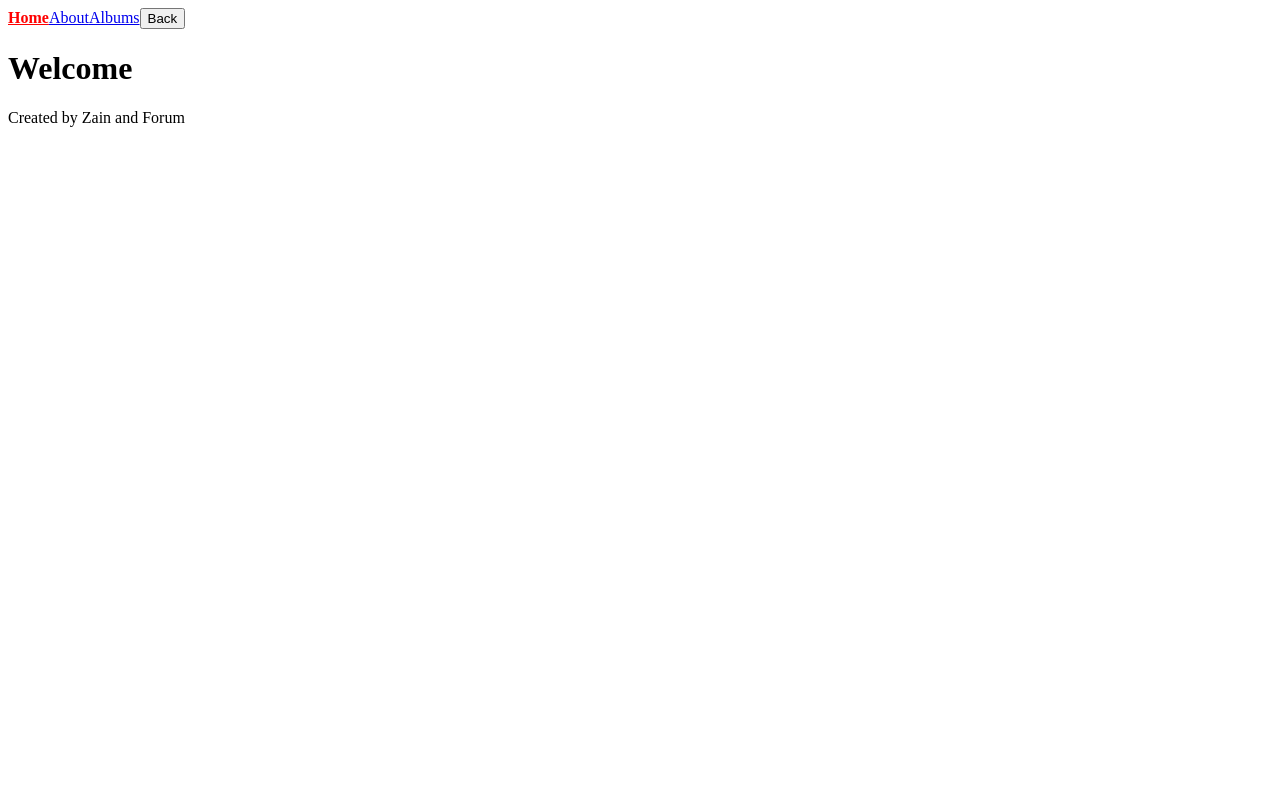
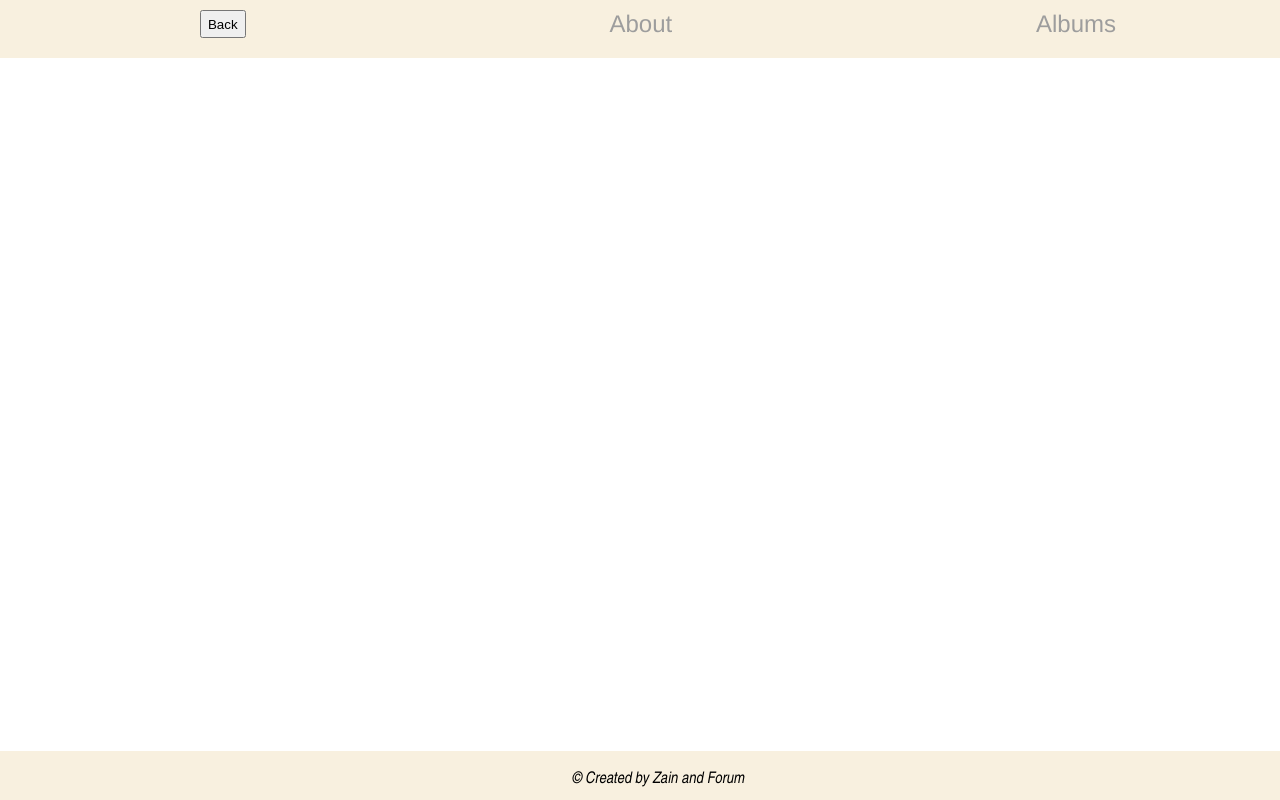
Before and after one commit to Zain1Uppal/Music-App, a React app: page / in a window 1280 px wide. Built offline with nearby package versions, Linux system fonts and the light colour scheme.

Commit message:
Remove Home route and add styling to Header and Footer

```diff
--- a/src/App.jsx
+++ b/src/App.jsx
@@ -11,9 +11,6 @@ function App() {
 
       <Switch>
         <Route exact path="/">
-          <Pages.Home />
-        </Route>
-        <Route path="/about">
           <Pages.About />
         </Route>
         <Route path="/albums">
--- a/src/components/BackButton/index.jsx
+++ b/src/components/BackButton/index.jsx
@@ -4,5 +4,5 @@ import { useHistory } from "react-router-dom";
 export const BackButton = () => {
     let history = useHistory();
 
-    return <button onClick={history.goBack}> Back</button>
+    return <button onClick={history.goBack}>Back</button>
 }
--- a/src/components/LikesCount/index.jsx
+++ b/src/components/LikesCount/index.jsx
@@ -29,7 +29,6 @@ export const LikesCount = () => {
                 role="switch"
                 style={{ backgroundColor: liked ? 'green' : 'grey' }}
             >Like!</button>
-            <span style={{ display: liked ? 'block' : 'none' }}>*</span>
             <p>Number of likes: <span role="figure" id="likes">{likesCount}</span></p>
         </>
     )
--- a/src/layout/Footer/index.jsx
+++ b/src/layout/Footer/index.jsx
@@ -1,3 +1,4 @@
 import React from "react";
+import './style.css';
 
-export const Footer = () => <span id="footer">Created by Zain and Forum</span>;
+export const Footer = () => <span id="footer"><em>&copy; Created by Zain and Forum</em></span>;
--- /dev/null
+++ b/src/layout/Footer/style.css
@@ -0,0 +1,15 @@
+#footer {
+    width: 100vw;
+    position: fixed;
+    background-color: #F8F0DF;
+    padding: 20px;
+    text-align: center;
+    bottom: 0;
+    font-family: 'Franklin Gothic', 'Arial Narrow', Arial, sans-serif;
+    font-weight: 300;
+    margin: -10px;
+}
+
+span {
+    margin: auto 0;
+}
--- a/src/layout/Header/index.jsx
+++ b/src/layout/Header/index.jsx
@@ -6,10 +6,9 @@ import './style.css';
 export const Header = () => {
     return (
         <nav>
-            <NavLink exact to="/">Home</NavLink>
-            <NavLink to="/about">About</NavLink>
-            <NavLink to="/albums">Albums</NavLink>
             <BackButton />
+            <NavLink className='active' exact to="/">About</NavLink>
+            <NavLink className='active' to="/albums">Albums</NavLink>
         </nav>
     )
 };
--- a/src/layout/Header/style.css
+++ b/src/layout/Header/style.css
@@ -1,4 +1,25 @@
-.active {
-    color: red;
-    font-weight: bolder;
+nav {
+    width: 100vw;
+    position: fixed;
+    background-color: #F8F0DF;
+    padding: 20px;
+    display: flex;
+    justify-content: space-around;
+    top: 0;
+    font-family: 'Franklin Gothic Medium', 'Arial Narrow', Arial, sans-serif;
+    margin: -10px;
 }
+
+a {
+    color: #9D9D9D;
+    font-size: 1.5rem;
+    text-decoration: none;
+}
+
+a:hover {
+    color: #79B4B7;
+}
+
+.active a {
+    color: #79B4B7;
+}
--- a/src/pages/Home/index.jsx
+++ /dev/null
@@ -1,3 +0,0 @@
-import React from "react";
-
-export const Home = () => <h1>Welcome</h1>;
--- a/src/pages/index.js
+++ b/src/pages/index.js
@@ -1,3 +1,2 @@
 export { Singer } from './Singer';
-export { Home } from './Home';
 export { About } from './About';
```
